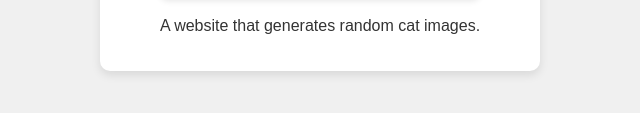
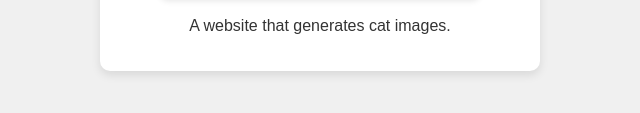
Before and after one commit to dakotab04/catgpt.github.io, a plain HTML site: page index.html in a window 1280 px wide. Shown: the part 449-562 px from the top of the page, 320-960 px from the left. Drawn offline with Linux system fonts and the light colour scheme.

Commit message:
Update index.html

```diff
--- a/index.html
+++ b/index.html
@@ -20,7 +20,7 @@
 <div class="container">
     <h1>CatGPT</h1>
     <img src="https://i.imgur.com/eI7yZrZ.png" alt="Logo">
-    <p>A website that generates random cat images.</p>
+    <p>A website that generates cat images.</p>
 </div>
 
 </body>
```
